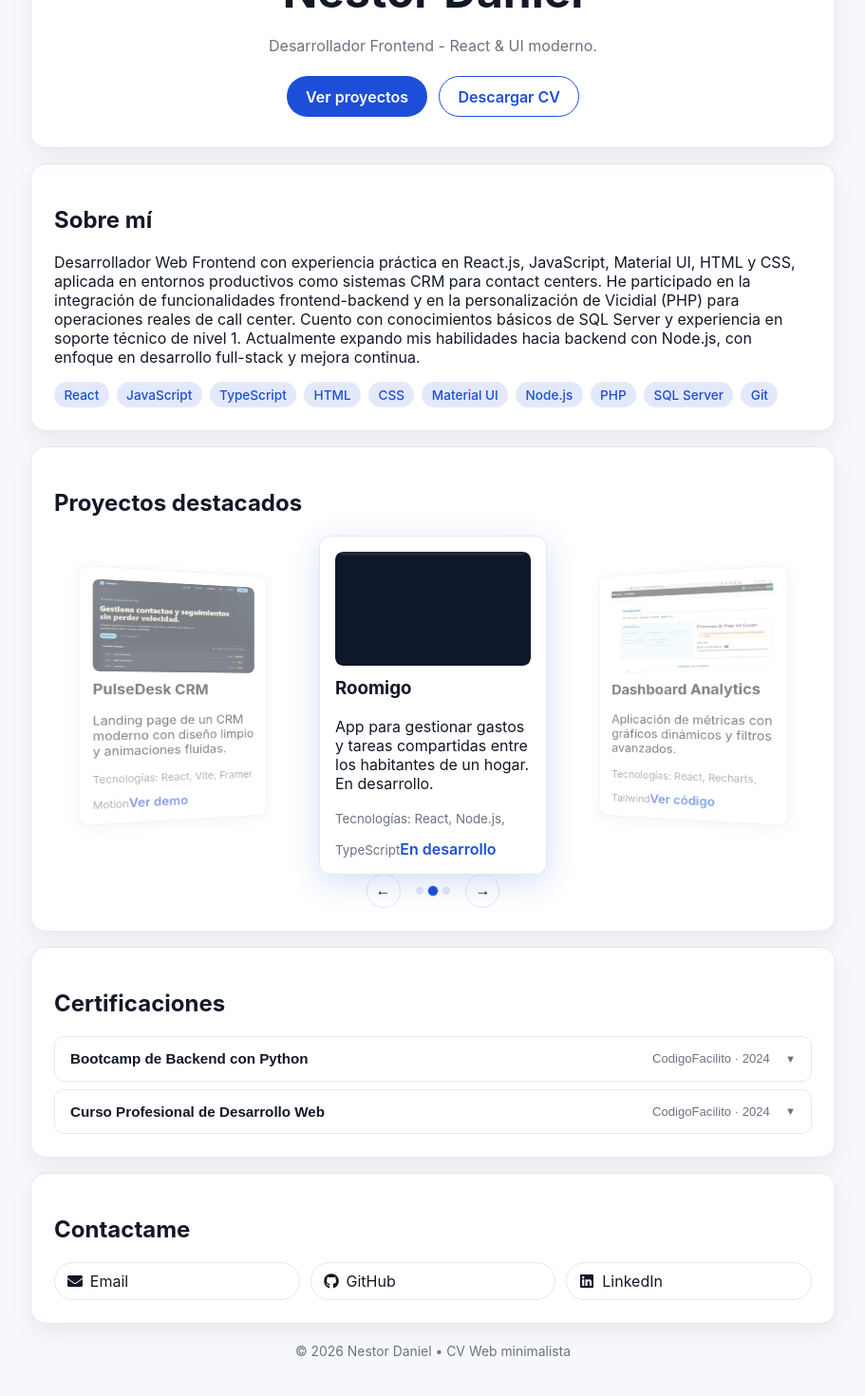
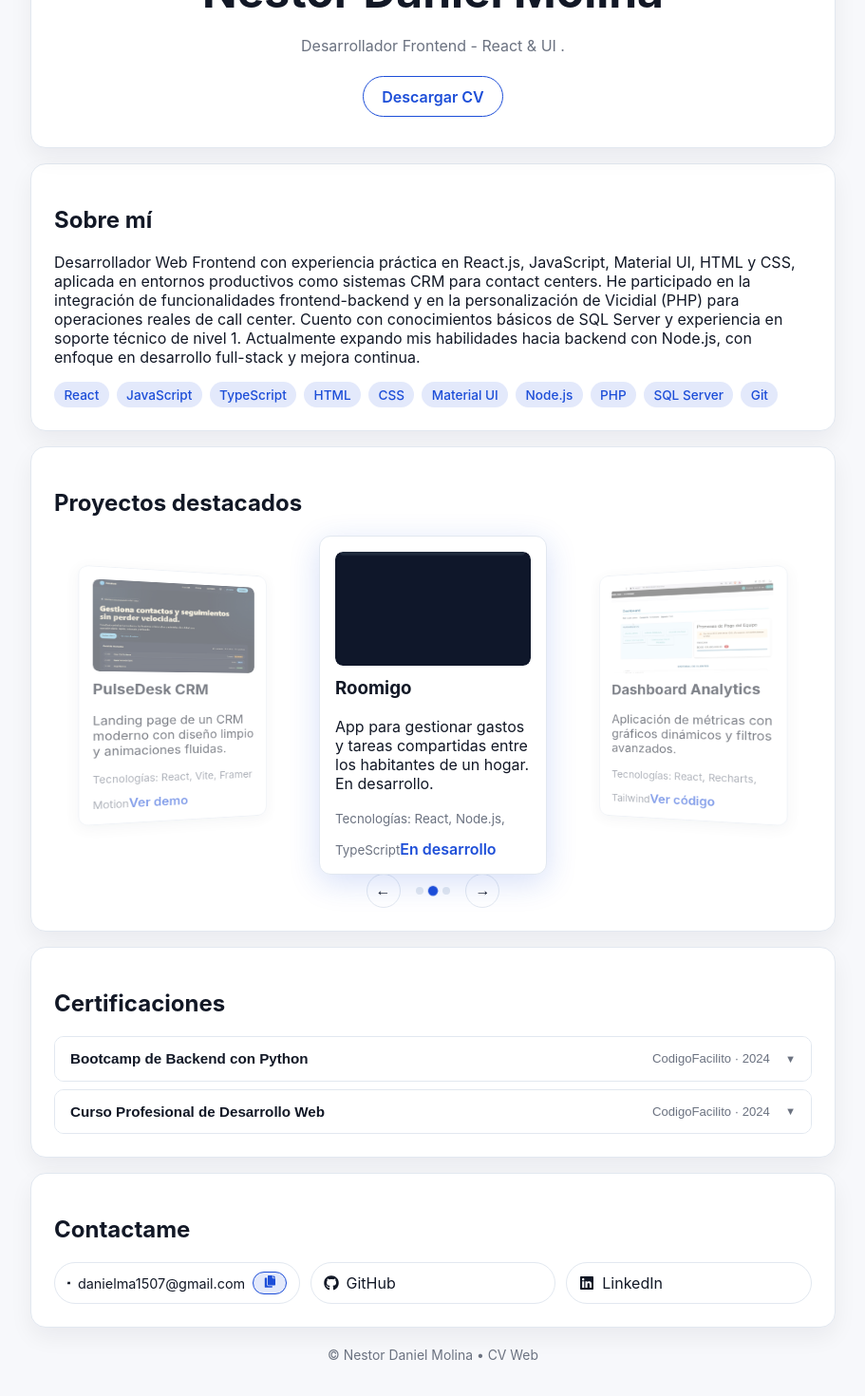
Before and after one commit to XnezX/CVNDMA, a React (Vite) app: page / in a window 1280 px wide. Shown: the part 346-1816 px from the top of the page at 95% size, without its empty margins (184-1095 px from the left). Built offline with nearby package versions, Linux system fonts and the light colour scheme.

Commit message:
feat: agregar CV PDF y mejoras de contacto e iconos

```diff
--- a/src/App.css
+++ b/src/App.css
@@ -334,6 +334,34 @@ h1 {
   background: var(--card);
 }
 
+.email-row {
+  display: flex;
+  align-items: center;
+  gap: 0.5rem;
+  white-space: nowrap;
+}
+
+.email-text {
+  font-size: 0.9rem;
+}
+
+.copy-btn {
+  background: var(--accent-soft);
+  color: var(--accent);
+  border: 1px solid var(--accent);
+  border-radius: 999px;
+  padding: 0.2rem 0.65rem;
+  font-size: 0.8rem;
+  font-weight: 600;
+  cursor: pointer;
+  transition: background 0.2s, color 0.2s;
+}
+
+.copy-btn:hover {
+  background: var(--accent);
+  color: #fff;
+}
+
 .contact-row {
   display: grid;
   grid-template-columns: repeat(auto-fit, minmax(150px, 1fr));
--- a/src/App.tsx
+++ b/src/App.tsx
@@ -18,6 +18,8 @@ import {
   FaEnvelope,
   FaMoon,
   FaSun,
+  FaCopy,
+  FaCheck,
 } from "react-icons/fa";
 
 const reveal = {
@@ -109,6 +111,13 @@ function App() {
 
   const [activeIndex, setActiveIndex] = useState(1);
   const [openCert, setOpenCert] = useState<number | null>(null);
+  const [copied, setCopied] = useState(false);
+
+  const copyEmail = () => {
+    navigator.clipboard.writeText("danielma1507@gmail.com");
+    setCopied(true);
+    setTimeout(() => setCopied(false), 2000);
+  };
   const [lightbox, setLightbox] = useState<string | null>(null);
 
   useEffect(() => {
@@ -137,9 +146,13 @@ function App() {
           }
         >
           {theme === "light" ? (
-            <><FaMoon aria-hidden="true" /> Modo oscuro</>
+            <>
+              <FaMoon aria-hidden="true" /> Modo oscuro
+            </>
           ) : (
-            <><FaSun aria-hidden="true" /> Modo claro</>
+            <>
+              <FaSun aria-hidden="true" /> Modo claro
+            </>
           )}
         </button>
         <motion.div
@@ -162,15 +175,12 @@ function App() {
           <motion.p className="subheadline" variants={heroItem}>
             Hola, soy
           </motion.p>
-          <motion.h1 variants={heroItem}>Nestor Daniel</motion.h1>
+          <motion.h1 variants={heroItem}>Nestor Daniel Molina</motion.h1>
           <motion.p className="tagline" variants={heroItem}>
-            Desarrollador Frontend - React &amp; UI moderno.
+            Desarrollador Frontend - React &amp; UI .
           </motion.p>
           <motion.div className="links" variants={heroItem}>
-            <a href="#projects" className="button">
-              Ver proyectos
-            </a>
-            <a href="/cv.pdf" className="button outline">
+            <a href="/CVNDMA/CV-NestorDanielMolina.pdf" target="_blank" rel="noopener noreferrer" className="button outline">
               Descargar CV
             </a>
           </motion.div>
@@ -301,14 +311,19 @@ function App() {
           {certifications.map((cert, i) => {
             const isOpen = openCert === i;
             return (
-              <div key={i} className={`accordion-item${isOpen ? " accordion-item--open" : ""}`}>
+              <div
+                key={i}
+                className={`accordion-item${isOpen ? " accordion-item--open" : ""}`}
+              >
                 <button
                   className="accordion-header"
                   onClick={() => setOpenCert(isOpen ? null : i)}
                   aria-expanded={isOpen}
                 >
                   <span className="accordion-title">{cert.title}</span>
-                  <span className="accordion-meta">{cert.institution} · {cert.year}</span>
+                  <span className="accordion-meta">
+                    {cert.institution} · {cert.year}
+                  </span>
                   <motion.span
                     className="accordion-icon"
                     animate={{ rotate: isOpen ? 180 : 0 }}
@@ -353,9 +368,21 @@ function App() {
       >
         <h2>Contactame</h2>
         <div className="contact-row">
-          <a href="mailto:danielma1507@gmail.com" className="social">
-            <FaEnvelope aria-hidden="true" /> Email
-          </a>
+          <div className="social email-row">
+            <FaEnvelope aria-hidden="true" />
+            <span className="email-text">danielma1507@gmail.com</span>
+            <button
+              className="copy-btn"
+              onClick={copyEmail}
+              aria-label="Copiar email"
+            >
+              {copied ? (
+                <FaCheck aria-hidden="true" />
+              ) : (
+                <FaCopy aria-hidden="true" />
+              )}
+            </button>
+          </div>
           <a
             href="https://github.com/XnezX"
             target="_blank"
@@ -375,9 +402,7 @@ function App() {
         </div>
       </motion.section>
 
-      <footer className="footer">
-        © 2026 Nestor Daniel • CV Web minimalista
-      </footer>
+      <footer className="footer">© Nestor Daniel Molina • CV Web</footer>
 
       <AnimatePresence>
         {lightbox && (
```
Also changed, not shown: 1 other file (tests, documents, lock files or other folders).
